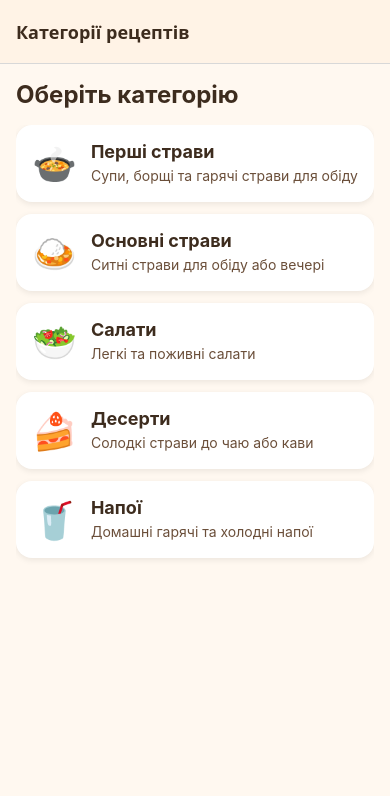
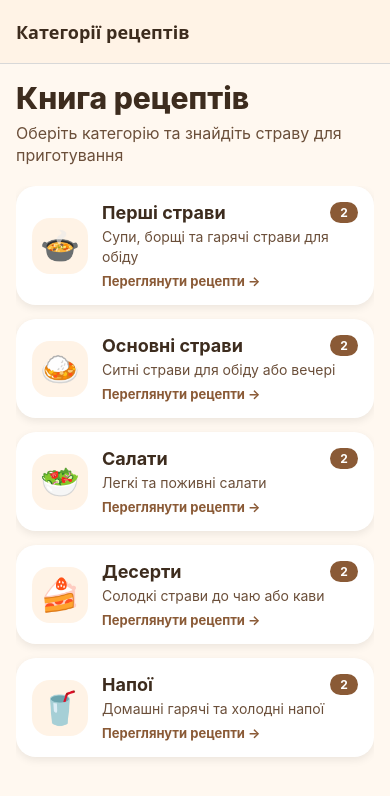
Before and after one commit to Pustovoit04/Zalik_UID, a React Native app: screen / in a window 390 px wide. Shown: the top 796 px of the page. Built offline with nearby package versions, Linux system fonts and the light colour scheme.

Commit message:
Polish recipe app interface

```diff
--- a/src/components/CategoryCard.js
+++ b/src/components/CategoryCard.js
@@ -1,20 +1,24 @@
 import { Pressable, StyleSheet, Text, View } from 'react-native';
 import { colors } from '../constants/colors';
 
-export default function CategoryCard({ category, onPress }) {
+export default function CategoryCard({ category, recipeCount, onPress }) {
   return (
     <Pressable
-      style={({ pressed }) => [
-        styles.card,
-        pressed && styles.pressed,
-      ]}
+      style={({ pressed }) => [styles.card, pressed && styles.pressed]}
       onPress={onPress}
     >
-      <Text style={styles.icon}>{category.icon}</Text>
+      <View style={styles.iconContainer}>
+        <Text style={styles.icon}>{category.icon}</Text>
+      </View>
 
       <View style={styles.textContainer}>
-        <Text style={styles.title}>{category.title}</Text>
+        <View style={styles.titleRow}>
+          <Text style={styles.title}>{category.title}</Text>
+          <Text style={styles.badge}>{recipeCount}</Text>
+        </View>
+
         <Text style={styles.description}>{category.description}</Text>
+        <Text style={styles.actionText}>Переглянути рецепти →</Text>
       </View>
     </Pressable>
   );
@@ -26,36 +30,68 @@ const styles = StyleSheet.create({
     alignItems: 'center',
     backgroundColor: colors.card,
     padding: 16,
-    borderRadius: 16,
-    marginBottom: 12,
-    elevation: 2,
+    borderRadius: 20,
+    marginBottom: 14,
+    elevation: 3,
     shadowColor: '#000',
     shadowOpacity: 0.08,
-    shadowRadius: 6,
+    shadowRadius: 8,
     shadowOffset: {
       width: 0,
-      height: 2,
+      height: 3,
     },
   },
   pressed: {
-    opacity: 0.7,
+    opacity: 0.75,
+    transform: [{ scale: 0.98 }],
+  },
+  iconContainer: {
+    width: 56,
+    height: 56,
+    borderRadius: 18,
+    backgroundColor: colors.lightAccent,
+    alignItems: 'center',
+    justifyContent: 'center',
+    marginRight: 14,
   },
   icon: {
-    fontSize: 36,
-    marginRight: 14,
+    fontSize: 32,
   },
   textContainer: {
     flex: 1,
   },
+  titleRow: {
+    flexDirection: 'row',
+    alignItems: 'center',
+    marginBottom: 4,
+  },
   title: {
+    flex: 1,
     fontSize: 18,
     fontWeight: '700',
     color: colors.primary,
-    marginBottom: 4,
+  },
+  badge: {
+    minWidth: 28,
+    paddingHorizontal: 8,
+    paddingVertical: 3,
+    borderRadius: 12,
+    backgroundColor: colors.accent,
+    color: colors.card,
+    textAlign: 'center',
+    fontSize: 12,
+    fontWeight: '700',
+    overflow: 'hidden',
   },
   description: {
     fontSize: 14,
     color: colors.secondary,
     lineHeight: 20,
+    marginBottom: 6,
+  },
+  actionText: {
+    fontSize: 13,
+    color: colors.accent,
+    fontWeight: '700',
   },
 });
--- a/src/components/RecipeCard.js
+++ b/src/components/RecipeCard.js
@@ -4,19 +4,24 @@ import { colors } from '../constants/colors';
 export default function RecipeCard({ recipe, onPress }) {
   return (
     <Pressable
-      style={({ pressed }) => [
-        styles.card,
-        pressed && styles.pressed,
-      ]}
+      style={({ pressed }) => [styles.card, pressed && styles.pressed]}
       onPress={onPress}
     >
-      <Text style={styles.title}>{recipe.title}</Text>
+      <View style={styles.topRow}>
+        <Text style={styles.title}>{recipe.title}</Text>
+        <Text style={styles.arrow}>›</Text>
+      </View>
 
       <Text style={styles.description}>{recipe.description}</Text>
 
       <View style={styles.infoRow}>
-        <Text style={styles.infoText}>⏱ {recipe.time}</Text>
-        <Text style={styles.infoText}>⭐ {recipe.difficulty}</Text>
+        <View style={styles.infoBadge}>
+          <Text style={styles.infoText}>⏱ {recipe.time}</Text>
+        </View>
+
+        <View style={styles.infoBadge}>
+          <Text style={styles.infoText}>⭐ {recipe.difficulty}</Text>
+        </View>
       </View>
     </Pressable>
   );
@@ -26,39 +31,58 @@ const styles = StyleSheet.create({
   card: {
     backgroundColor: colors.card,
     padding: 16,
-    borderRadius: 16,
-    marginBottom: 12,
-    elevation: 2,
+    borderRadius: 20,
+    marginBottom: 14,
+    elevation: 3,
     shadowColor: '#000',
     shadowOpacity: 0.08,
-    shadowRadius: 6,
+    shadowRadius: 8,
     shadowOffset: {
       width: 0,
-      height: 2,
+      height: 3,
     },
   },
   pressed: {
-    opacity: 0.7,
+    opacity: 0.75,
+    transform: [{ scale: 0.98 }],
+  },
+  topRow: {
+    flexDirection: 'row',
+    alignItems: 'center',
+    marginBottom: 8,
   },
   title: {
-    fontSize: 18,
+    flex: 1,
+    fontSize: 19,
     fontWeight: '700',
     color: colors.primary,
-    marginBottom: 8,
+  },
+  arrow: {
+    fontSize: 28,
+    color: colors.accent,
+    marginLeft: 8,
   },
   description: {
     fontSize: 14,
     color: colors.secondary,
-    lineHeight: 20,
+    lineHeight: 21,
     marginBottom: 12,
   },
   infoRow: {
     flexDirection: 'row',
-    justifyContent: 'space-between',
+    flexWrap: 'wrap',
+  },
+  infoBadge: {
+    backgroundColor: colors.lightAccent,
+    paddingHorizontal: 10,
+    paddingVertical: 6,
+    borderRadius: 12,
+    marginRight: 8,
+    marginBottom: 4,
   },
   infoText: {
-    fontSize: 14,
+    fontSize: 13,
     color: colors.accent,
-    fontWeight: '600',
+    fontWeight: '700',
   },
 });
--- a/src/screens/CategoriesScreen.js
+++ b/src/screens/CategoriesScreen.js
@@ -1,14 +1,19 @@
 import { FlatList, StyleSheet, Text, View } from 'react-native';
 
 import CategoryCard from '../components/CategoryCard';
-import { categories } from '../data/recipes';
+import { categories, recipes } from '../data/recipes';
 import { colors } from '../constants/colors';
 
 export default function CategoriesScreen({ navigation }) {
+  const getRecipeCount = (categoryId) => {
+    return recipes.filter((recipe) => recipe.categoryId === categoryId).length;
+  };
+
   const renderCategory = ({ item }) => {
     return (
       <CategoryCard
         category={item}
+        recipeCount={getRecipeCount(item.id)}
         onPress={() =>
           navigation.navigate('RecipeList', {
             categoryId: item.id,
@@ -21,13 +26,17 @@ export default function CategoriesScreen({ navigation }) {
 
   return (
     <View style={styles.container}>
-      <Text style={styles.screenTitle}>Оберіть категорію</Text>
+      <Text style={styles.screenTitle}>Книга рецептів</Text>
+      <Text style={styles.subtitle}>
+        Оберіть категорію та знайдіть страву для приготування
+      </Text>
 
       <FlatList
         data={categories}
         keyExtractor={(item) => item.id}
         renderItem={renderCategory}
         contentContainerStyle={styles.list}
+        showsVerticalScrollIndicator={false}
       />
     </View>
   );
@@ -40,12 +49,18 @@ const styles = StyleSheet.create({
     padding: 16,
   },
   screenTitle: {
-    fontSize: 24,
-    fontWeight: '700',
+    fontSize: 30,
+    fontWeight: '800',
     color: colors.primary,
-    marginBottom: 16,
+    marginBottom: 6,
+  },
+  subtitle: {
+    fontSize: 16,
+    color: colors.secondary,
+    lineHeight: 22,
+    marginBottom: 20,
   },
   list: {
-    paddingBottom: 16,
+    paddingBottom: 20,
   },
 });
--- a/src/screens/RecipeDetailScreen.js
+++ b/src/screens/RecipeDetailScreen.js
@@ -21,7 +21,7 @@ export default function RecipeDetailScreen({ route }) {
 
   return (
     <ScrollView style={styles.container} contentContainerStyle={styles.content}>
-      <View style={styles.header}>
+      <View style={styles.headerCard}>
         <Text style={styles.title}>{recipe.title}</Text>
         <Text style={styles.description}>{recipe.description}</Text>
       </View>
@@ -68,6 +68,17 @@ export default function RecipeDetailScreen({ route }) {
   );
 }
 
+const sharedShadow = {
+  elevation: 3,
+  shadowColor: '#000',
+  shadowOpacity: 0.08,
+  shadowRadius: 8,
+  shadowOffset: {
+    width: 0,
+    height: 3,
+  },
+};
+
 const styles = StyleSheet.create({
   container: {
     flex: 1,
@@ -84,12 +95,15 @@ const styles = StyleSheet.create({
     justifyContent: 'center',
     padding: 24,
   },
-  header: {
+  headerCard: {
+    backgroundColor: colors.lightAccent,
+    padding: 18,
+    borderRadius: 22,
     marginBottom: 18,
   },
   title: {
     fontSize: 30,
-    fontWeight: '700',
+    fontWeight: '800',
     color: colors.primary,
     marginBottom: 10,
   },
@@ -106,22 +120,15 @@ const styles = StyleSheet.create({
     flex: 1,
     backgroundColor: colors.card,
     padding: 16,
-    borderRadius: 16,
+    borderRadius: 18,
     alignItems: 'center',
-    elevation: 2,
-    shadowColor: '#000',
-    shadowOpacity: 0.08,
-    shadowRadius: 6,
-    shadowOffset: {
-      width: 0,
-      height: 2,
-    },
+    ...sharedShadow,
   },
   infoCardLeft: {
     marginRight: 12,
   },
   infoIcon: {
-    fontSize: 24,
+    fontSize: 26,
     marginBottom: 6,
   },
   infoLabel: {
@@ -138,49 +145,42 @@ const styles = StyleSheet.create({
   section: {
     backgroundColor: colors.card,
     padding: 16,
-    borderRadius: 16,
+    borderRadius: 20,
     marginBottom: 20,
-    elevation: 2,
-    shadowColor: '#000',
-    shadowOpacity: 0.08,
-    shadowRadius: 6,
-    shadowOffset: {
-      width: 0,
-      height: 2,
-    },
+    ...sharedShadow,
   },
   sectionTitle: {
-    fontSize: 20,
-    fontWeight: '700',
+    fontSize: 21,
+    fontWeight: '800',
     color: colors.primary,
-    marginBottom: 12,
+    marginBottom: 14,
   },
   ingredientItem: {
     flexDirection: 'row',
     alignItems: 'flex-start',
-    marginBottom: 8,
+    marginBottom: 9,
   },
   bullet: {
-    fontSize: 18,
+    fontSize: 20,
     color: colors.accent,
     marginRight: 8,
-    lineHeight: 22,
+    lineHeight: 24,
   },
   ingredientText: {
     flex: 1,
     fontSize: 16,
     color: colors.secondary,
-    lineHeight: 22,
+    lineHeight: 24,
   },
   stepItem: {
     flexDirection: 'row',
     alignItems: 'flex-start',
-    marginBottom: 14,
+    marginBottom: 16,
   },
   stepNumber: {
-    width: 28,
-    height: 28,
-    borderRadius: 14,
+    width: 30,
+    height: 30,
+    borderRadius: 15,
     backgroundColor: colors.accent,
     alignItems: 'center',
     justifyContent: 'center',
@@ -189,7 +189,7 @@ const styles = StyleSheet.create({
   stepNumberText: {
     color: colors.card,
     fontSize: 14,
-    fontWeight: '700',
+    fontWeight: '800',
   },
   stepText: {
     flex: 1,
--- a/src/screens/RecipeListScreen.js
+++ b/src/screens/RecipeListScreen.js
@@ -1,10 +1,13 @@
 import { FlatList, StyleSheet, Text, View } from 'react-native';
 
 import RecipeCard from '../components/RecipeCard';
-import { recipes } from '../data/recipes';
+import { categories, recipes } from '../data/recipes';
+import { colors } from '../constants/colors';
 
 export default function RecipeListScreen({ route, navigation }) {
   const { categoryId } = route.params;
+
+  const category = categories.find((item) => item.id === categoryId);
 
   const filteredRecipes = recipes.filter(
     (recipe) => recipe.categoryId === categoryId
@@ -25,13 +28,22 @@ export default function RecipeListScreen({ route, navigation }) {
 
   return (
     <View style={styles.container}>
-      <Text style={styles.screenTitle}>Рецепти</Text>
+      <Text style={styles.screenTitle}>{category?.title || 'Рецепти'}</Text>
+
+      <Text style={styles.subtitle}>
+        {category?.description || 'Список рецептів вибраної категорії'}
+      </Text>
+
+      <Text style={styles.countText}>
+        Знайдено рецептів: {filteredRecipes.length}
+      </Text>
 
       <FlatList
         data={filteredRecipes}
         keyExtractor={(item) => item.id}
         renderItem={renderRecipe}
         contentContainerStyle={styles.list}
+        showsVerticalScrollIndicator={false}
         ListEmptyComponent={
           <Text style={styles.emptyText}>
             У цій категорії поки немає рецептів.
@@ -45,20 +57,33 @@ export default function RecipeListScreen({ route, navigation }) {
 const styles = StyleSheet.create({
   container: {
     flex: 1,
+    backgroundColor: colors.background,
     padding: 16,
   },
   screenTitle: {
-    fontSize: 24,
+    fontSize: 30,
+    fontWeight: '800',
+    color: colors.primary,
+    marginBottom: 6,
+  },
+  subtitle: {
+    fontSize: 16,
+    color: colors.secondary,
+    lineHeight: 22,
+    marginBottom: 10,
+  },
+  countText: {
+    fontSize: 14,
+    color: colors.accent,
     fontWeight: '700',
-    color: '#3D2C1E',
     marginBottom: 16,
   },
   list: {
-    paddingBottom: 16,
+    paddingBottom: 20,
   },
   emptyText: {
     fontSize: 16,
-    color: '#6B4F3A',
+    color: colors.secondary,
     textAlign: 'center',
     marginTop: 32,
   },
```
